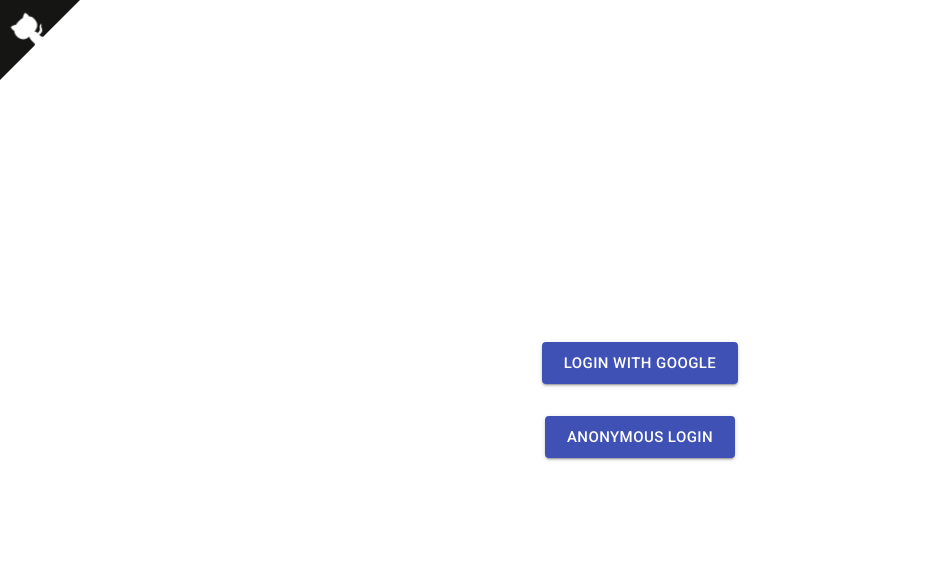
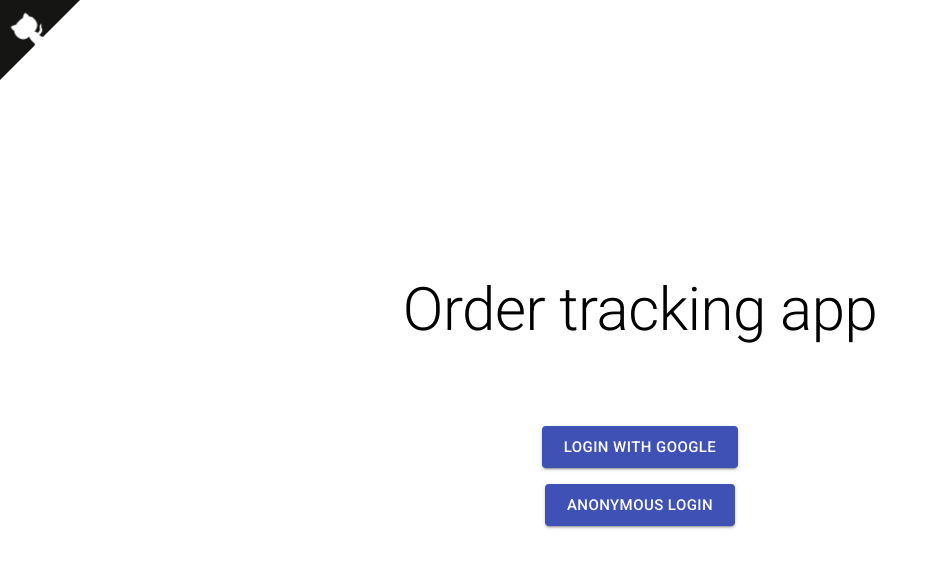
Before and after one commit to enkeyz/order-tracking-app, a React (Create React App) app: page / in a window 1280 px wide. Shown: the top 568 px of the page, without its empty margins (0-938 px from the left). Built offline with nearby package versions, Linux system fonts and the light colour scheme; no server answers.

Commit message:
added app title heading for Login component
Signed-off-by: enkeyz <klarnorbert@gmail.com>

```diff
--- a/src/components/Login.js
+++ b/src/components/Login.js
@@ -1,7 +1,6 @@
 import React, { useContext, useEffect, useState } from "react";
 import { Redirect } from "react-router-dom";
-import Button from "@material-ui/core/Button";
-import Box from "@material-ui/core/Box";
+import { Box, Button, Typography } from "@material-ui/core";
 
 import {
   signInWithGoogle,
@@ -31,12 +30,15 @@ const Login = () => {
       flexDirection="column"
       style={{ width: "100vw", height: "100vh" }}
     >
+      <Typography variant="h2" style={{ marginBottom: "5rem" }}>
+        Order tracking app
+      </Typography>
       <Button
         variant="contained"
         color="primary"
         size="large"
         onClick={signInWithGoogle}
-        style={{ marginBottom: "2rem" }}
+        style={{ marginBottom: "1rem" }}
       >
         LogIn with Google
       </Button>
```
